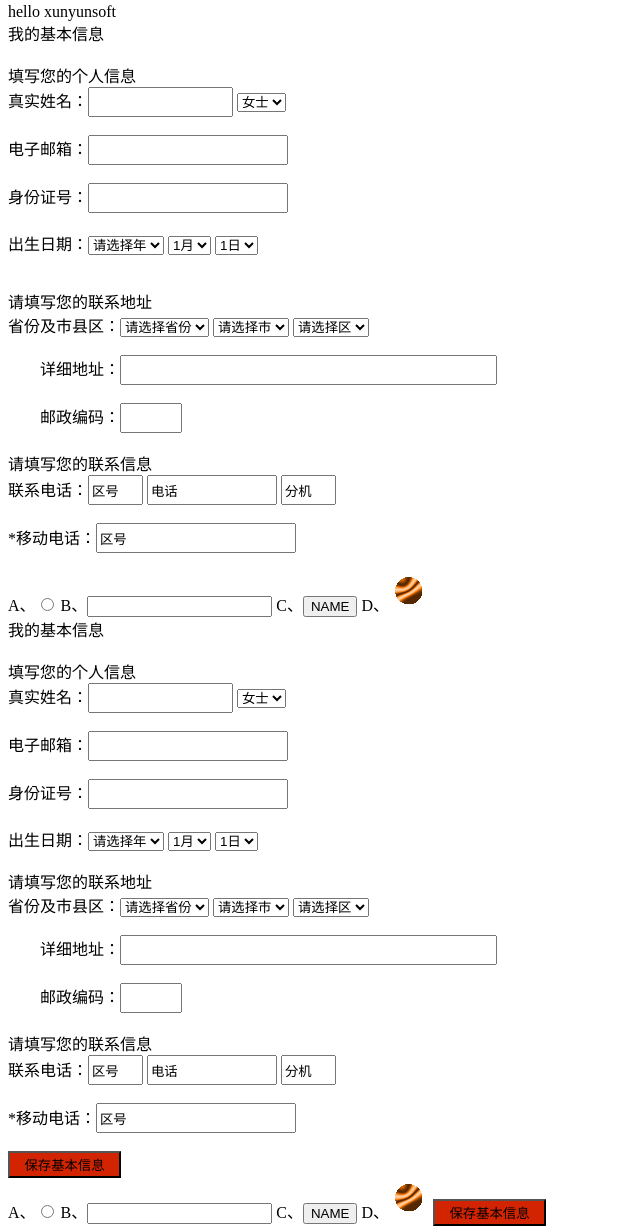
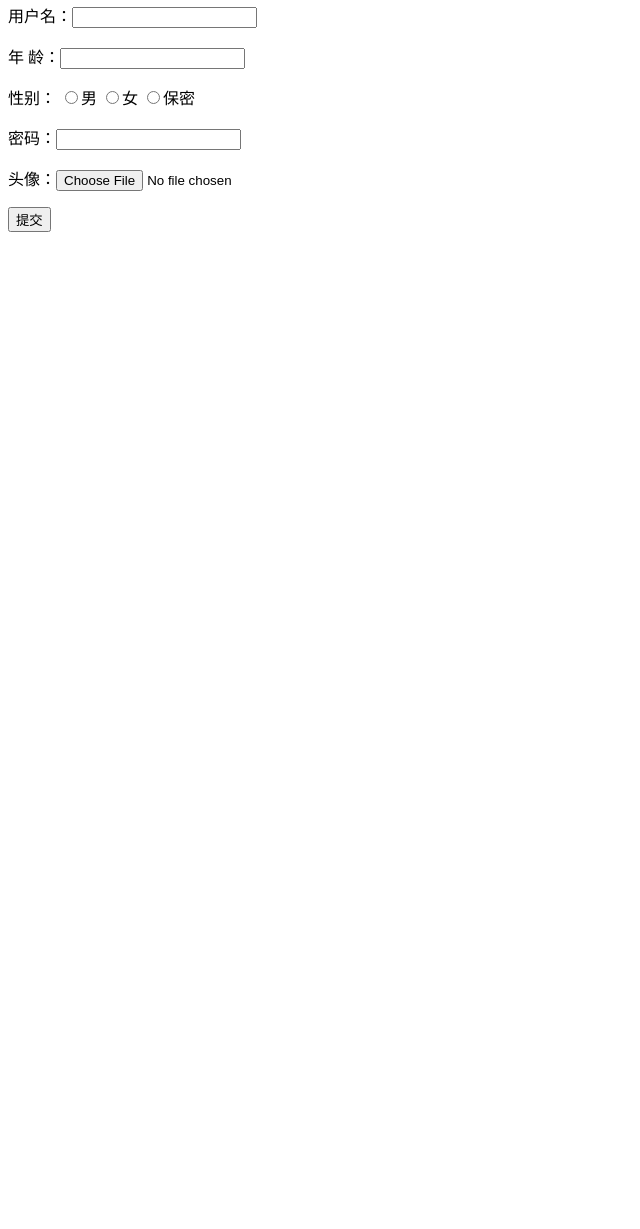
Before and after one commit to xunyunsoft/xunyunsoft.github.io, a plain HTML site: page index.html in a window 1280 px wide. Shown: the part 5-1234 px from the top of the page, without its empty margins (0-640 px from the left). After the commit the page ends 800 px from the top, so only its background shows below. Drawn offline with Linux system fonts and the light colour scheme.

Commit message:
Update index.html

```diff
--- a/index.html
+++ b/index.html
@@ -1,111 +1,12 @@
-hello xunyunsoft
-<body>
-   <div class="f">我的基本信息</div><br />
-   <span class="head">填写您的个人信息</span>
-   <div class="one">
-       <div class="ding">
-       <form action="">
-           真实姓名：<input type="text" style="width: 145px; height: 30px;">
-           <select name="" id="">
-               <option value="">女士</option>
-               <option value="">男士</option>
-           </select><br /><br />
-           电子邮箱：<input type="text" style="width: 200px; height: 30px;"><br /><br />
-           身份证号：<input type="text" style="width: 200px; height: 30px;"><br /><br />
-           出生日期：<select name="" id="sui" >
-                           <option value="">请选择年</option>
-                           <option value="">xx</option>
-                    </select>
-                    <select name="" id="sui">
-                       <option value="">1月</option>
-                       <option value="">xx</option>
-                    </select>
-                    <select name="" id="sui">
-                       <option value="">1日</option>
-                       <option value="">xx</option>
-                    </select><br /><br />
-       </div>
-       <span class="zhong">请填写您的联系地址</span><br />
-       <div class="shen">
-       省份及市县区：<select name="" id="di">
-                       <option value="">请选择省份</option>
-                       <option value="">xx</option>
-                    </select>
-                    <select name="" id="di">
-                       <option value="">请选择市</option>
-                       <option value="">xx</option>
-                    </select>
-                    <select name="" id="di">
-                       <option value="">请选择区</option>
-                       <option value="">xx</option>
-                    </select><br /><br />
-       &emsp;&emsp;详细地址：<input type="text" style="width: 377px; height: 30px;"><br /><br />
-       &emsp;&emsp;邮政编码：<input type="text" style="width: 62px; height: 30px;"><br /><br />
-       </div>
-       <span class="zhong">请填写您的联系信息</span><br />
-       <div class="wei">
-           联系电话：<input type="text" value="区号" style="width: 55px; height: 30px;">
-                    <input type="text" value="电话" style="width: 130px; height: 30px;">
-                    <input type="text" value="分机" style="width: 55px; height: 30px;"><br /><br />
-          *移动电话：<input type="text" value="区号" style="width: 200px; height: 30px;"><br /><br />
-          A、<input type="radio" name="NAME" value="x"> B、<input type=text name="foo" size=20> C、<input type="submit" value="NAME"> D、<input type="image" name="NAME" src="orange diagonal ball.gif">
-<body>
-   <div class="f">我的基本信息</div><br />
-   <span class="head">填写您的个人信息</span>
-   <div class="one">
-       <div class="ding">
-       <form action="">
-           真实姓名：<input type="text" style="width: 145px; height: 30px;">
-           <select name="" id="">
-               <option value="">女士</option>
-               <option value="">男士</option>
-           </select><br /><br />
-           电子邮箱：<input type="text" style="width: 200px; height: 30px;"><br /><br />
-           身份证号：<input type="text" style="width: 200px; height: 30px;"><br /><br />
-           出生日期：<select name="" id="sui" >
-                           <option value="">请选择年</option>
-                           <option value="">xx</option>
-                    </select>
-                    <select name="" id="sui">
-                       <option value="">1月</option>
-                       <option value="">xx</option>
-                    </select>
-                    <select name="" id="sui">
-                       <option value="">1日</option>
-                       <option value="">xx</option>
-                    </select><br /><br />
-       </div>
-       <span class="zhong">请填写您的联系地址</span><br />
-       <div class="shen">
-       省份及市县区：<select name="" id="di">
-                       <option value="">请选择省份</option>
-                       <option value="">xx</option>
-                    </select>
-                    <select name="" id="di">
-                       <option value="">请选择市</option>
-                       <option value="">xx</option>
-                    </select>
-                    <select name="" id="di">
-                       <option value="">请选择区</option>
-                       <option value="">xx</option>
-                    </select><br /><br />
-       &emsp;&emsp;详细地址：<input type="text" style="width: 377px; height: 30px;"><br /><br />
-       &emsp;&emsp;邮政编码：<input type="text" style="width: 62px; height: 30px;"><br /><br />
-       </div>
-       <span class="zhong">请填写您的联系信息</span><br />
-       <div class="wei">
-           联系电话：<input type="text" value="区号" style="width: 55px; height: 30px;">
-                    <input type="text" value="电话" style="width: 130px; height: 30px;">
-                    <input type="text" value="分机" style="width: 55px; height: 30px;"><br /><br />
-          *移动电话：<input type="text" value="区号" style="width: 200px; height: 30px;"><br /><br />
-          <button onclick="alert('注册成功')" style="width: 113px; height: 27px; background-color: #d32402;" >保存基本信息</button>
-       </form>
-   </div>
-   </div>
-</body>
-A、<input type="radio" name="NAME" value="x"> B、<input type=text name="foo" size=20> C、<input type="submit" value="NAME"> D、<input type="image" name="NAME" src="orange diagonal ball.gif">
-          <button onclick="alert('注册成功')" style="width: 113px; height: 27px; background-color: #d32402;" >保存基本信息</button>
-       </form>
-   </div>
-   </div>
-</body>
+<form action="./upload.php" method="POST" enctype="multipart/form-data" >
+          <p>用户名：<input type="text" name="user"></p>
+          <p>年  龄：<input type="text" name="age"></p>
+          <p>性别：
+             <input type="radio" name="gender" value="0">男
+             <input type="radio" name="gender" value="1">女
+             <input type="radio" name="gender" value="2">保密
+          </p>
+          <p>密码：<input type="password" name="password"></p>
+          <p>头像：<input type="file" name="image"></p>
+          <p><input type="submit" value="提交"></p>
+   </form>
```
